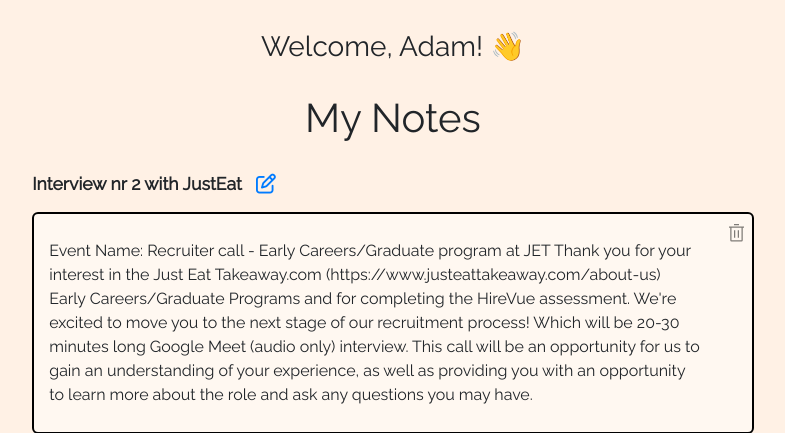
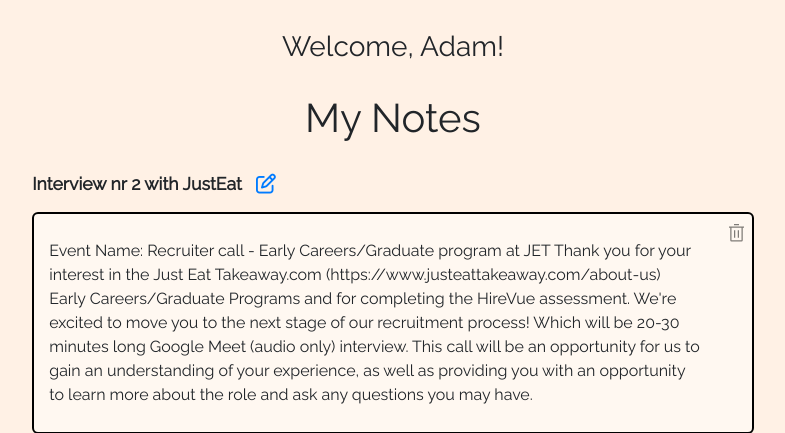
Before and after one commit to adampl2/NoteWave, a Flask app: page / in a window 1280 px wide. Shown: the part 56-489 px from the top of the page, without its empty margins (247-1032 px from the left). Run offline with Flask 3, Linux system fonts and the light colour scheme; a user stored in the database is signed in; data comes from the database, SQL or seed files in the repository; some libraries are stand-ins or nearby versions.

Commit message:
Wave removed

```diff
--- a/notewave/templates/home.html
+++ b/notewave/templates/home.html
@@ -1,6 +1,6 @@
 {% extends "base.html" %} {% block title %}Home{% endblock %}
 {% block content %}
-<h3 class="text-center welcome-msg">Welcome, {{ current_user.username }}! 👋</h3>
+<h3 class="text-center welcome-msg">Welcome, {{ current_user.username }}!</h3>
 
 <h1 class="text-center home-headings">{{ message }}</h1>
 <ul class="list-group list-group-flush" id="notes">
```
